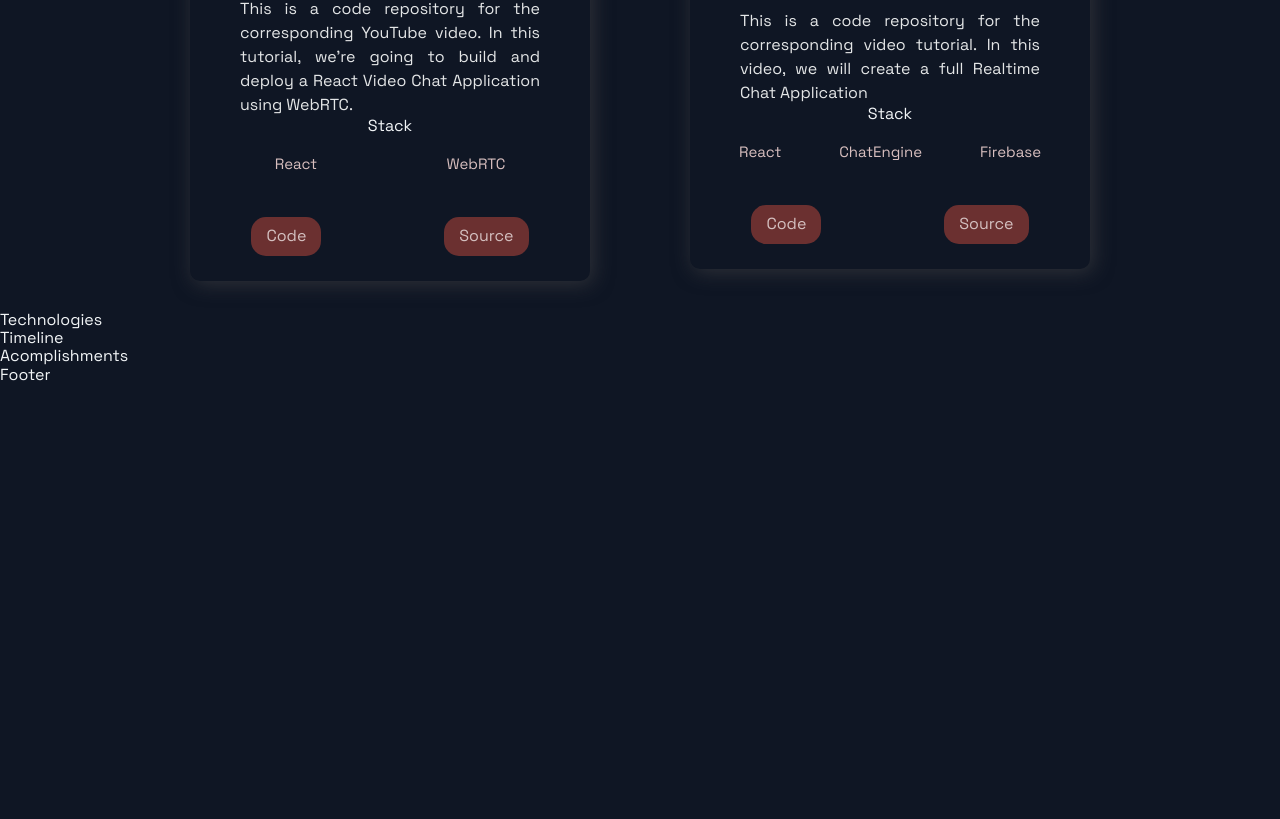
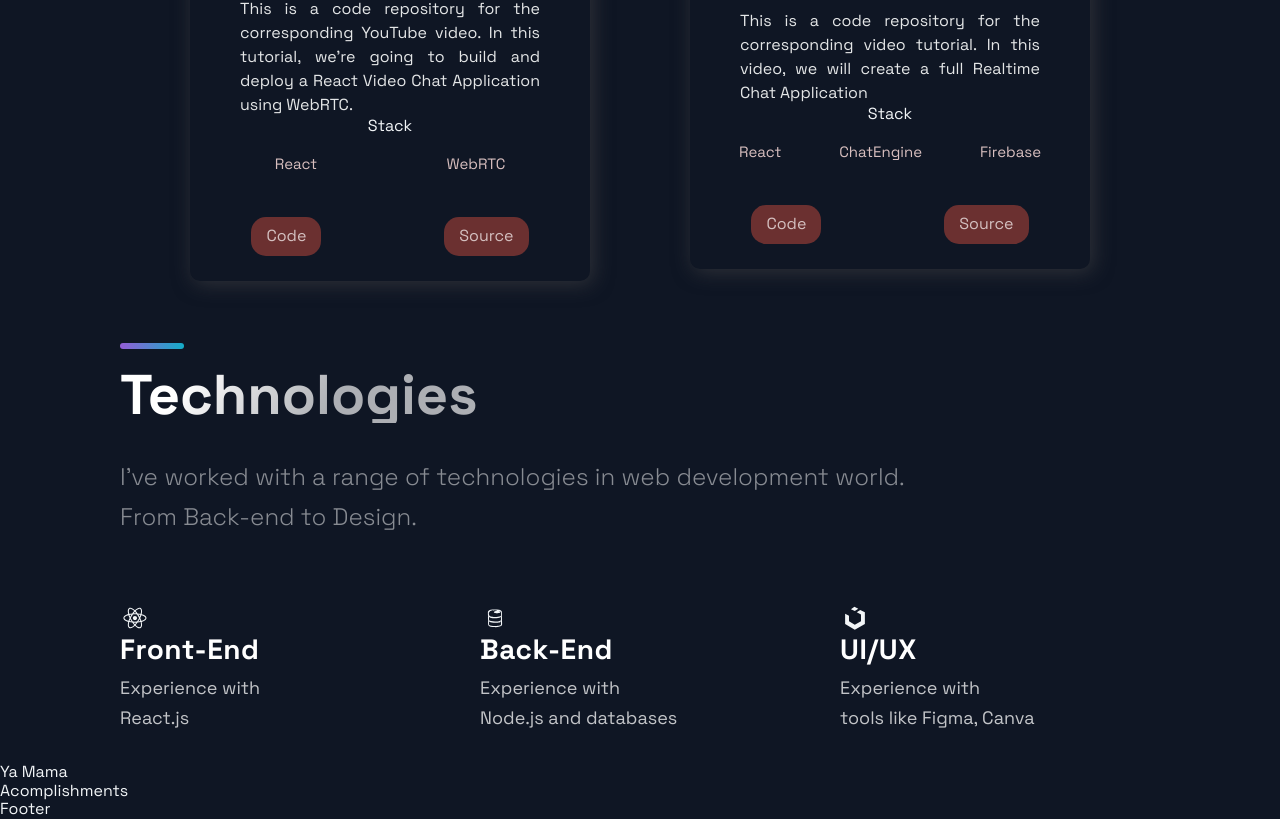
Before and after one commit to Speaklife88/Portfolio-2022, a Next.js app: page / in a window 1280 px wide. Shown: the part 1882-2701 px from the top of the page. Before the commit the page ends 2267 px from the top, so only its background shows below. Built offline with nearby package versions, Linux system fonts and the light colour scheme.

Commit message:
First commit- '22 Prep

```diff
--- a/package.json
+++ b/package.json
@@ -11,8 +11,8 @@
     "next": "10.2.3",
     "react": "17.0.2",
     "react-dom": "17.0.2",
+    "react-icons": "^4.2.0",
     "styled-components": "^5.3.0",
-    "styled-normalize": "^8.0.7",
-    "react-icons": "^4.2.0"
+    "styled-normalize": "^8.0.7"
   }
 }
--- a/src/components/Header/Header.js
+++ b/src/components/Header/Header.js
@@ -32,13 +32,13 @@ const Header = () =>  (
       </li>
     </Div2>
     <Div3>
-      <SocialIcons href="https://github.com">
+      <SocialIcons href="https://github.com/Speaklife88">
         <AiFillGithub size="3rem" />
       </SocialIcons>
-      <SocialIcons href="https://linkedin.com">
+      <SocialIcons href="https://www.linkedin.com/in/brandon-callegari/">
         <AiFillLinkedin size="3rem" />
       </SocialIcons>
-      <SocialIcons href="https://Instagram.com">
+      <SocialIcons href="https://www.instagram.com/branboutit/">
         <AiFillInstagram size="3rem" />
       </SocialIcons>
     </Div3>
--- a/src/components/Hero/Hero.js
+++ b/src/components/Hero/Hero.js
@@ -8,8 +8,8 @@ const Hero = () => (
   <Section row nopadding>
     <LeftSection>
       <SectionTitle main center>
-        Welcome to <br />
-        My Personal Portfolio
+        I'm Brandon... <br />
+        Welcome to my Portfolio
       </SectionTitle>
       <SectionText>
         To Be a Front-End Developer in 2021...what a time to be alive!
--- a/src/components/Technologies/Technologies.js
+++ b/src/components/Technologies/Technologies.js
@@ -1,12 +1,51 @@
 import React from 'react';
-import { DiFirebase, DiReact, DiZend } from 'react-icons/di';
+import { DiFirebase, DiReact, DiUikit, DiZend } from 'react-icons/di';
 import { Section, SectionDivider, SectionText, SectionTitle } from '../../styles/GlobalComponents';
 import { List, ListContainer, ListItem, ListParagraph, ListTitle } from './TechnologiesStyles';
 
 const Technologies = () =>  (
-  <div>
-    Technologies
-  </div>
+  <Section id="tech">
+    <SectionDivider />
+    <br/>
+    <SectionTitle>Technologies</SectionTitle>
+    <br />
+    <SectionText>
+      I've worked with a range of technologies in web development world.
+      From Back-end to Design.
+    </SectionText>
+    <List>
+      <ListItem>
+        <DiReact size="3rem" />
+        <ListContainer>
+          <ListTitle>Front-End</ListTitle>
+          <ListParagraph>
+            Experience with <br />
+            React.js
+          </ListParagraph>
+        </ListContainer>
+      </ListItem>
+      <ListItem>
+        <DiFirebase size="3rem" />
+        <ListContainer>
+          <ListTitle>Back-End</ListTitle>
+          <ListParagraph>
+            Experience with <br />
+            Node.js and databases
+          </ListParagraph>
+        </ListContainer>
+      </ListItem>
+      <ListItem>
+        <DiUikit size="3rem" />
+        <ListContainer>
+          <ListTitle>UI/UX</ListTitle>
+          <ListParagraph>
+            Experience with <br />
+            tools like Figma, Canva
+          </ListParagraph>
+        </ListContainer>
+      </ListItem>
+    </List>
+  </Section>
 );
 
 export default Technologies;
--- a/src/components/TimeLine/TimeLine.js
+++ b/src/components/TimeLine/TimeLine.js
@@ -1,52 +1,64 @@
-import React, { useState, useRef, useEffect } from 'react';
+import React, { useState, useRef, useEffect } from "react";
 
-import { CarouselButton, CarouselButtonDot, CarouselButtons, CarouselContainer, CarouselItem, CarouselItemImg, CarouselItemText, CarouselItemTitle, CarouselMobileScrollNode } from './TimeLineStyles';
-import { Section, SectionDivider, SectionText, SectionTitle } from '../../styles/GlobalComponents';
-import { TimeLineData } from '../../constants/constants';
+import {
+  CarouselButton,
+  CarouselButtonDot,
+  CarouselButtons,
+  CarouselContainer,
+  CarouselItem,
+  CarouselItemImg,
+  CarouselItemText,
+  CarouselItemTitle,
+  CarouselMobileScrollNode,
+} from "./TimeLineStyles";
+import {
+  Section,
+  SectionDivider,
+  SectionText,
+  SectionTitle,
+} from "../../styles/GlobalComponents";
+import { TimeLineData } from "../../constants/constants";
 
 const TOTAL_CAROUSEL_COUNT = TimeLineData.length;
 
 const Timeline = () => {
-  // const [activeItem, setActiveItem] = useState(0);
-  // const carouselRef = useRef();
+  const [activeItem, setActiveItem] = useState(0);
+  const carouselRef = useRef();
 
-  // const scroll = (node, left) => {
-  //   return node.scrollTo({ left, behavior: 'smooth' });
-  // }
+  const scroll = (node, left) => {
+    return node.scrollTo({ left, behavior: 'smooth' });
+  }
 
-  // const handleClick = (e, i) => {
-  //   e.preventDefault();
+  const handleClick = (e, i) => {
+    e.preventDefault();
 
-  //   if (carouselRef.current) {
-  //     const scrollLeft = Math.floor(carouselRef.current.scrollWidth * 0.7 * (i / TimeLineData.length));
+    if (carouselRef.current) {
+      const scrollLeft = Math.floor(carouselRef.current.scrollWidth * 0.7 * (i / TimeLineData.length));
 
-  //     scroll(carouselRef.current, scrollLeft);
-  //   }
-  // }
+      scroll(carouselRef.current, scrollLeft);
+    }
+  }
 
-  // const handleScroll = () => {
-  //   if (carouselRef.current) {
-  //     const index = Math.round((carouselRef.current.scrollLeft / (carouselRef.current.scrollWidth * 0.7)) * TimeLineData.length);
+  const handleScroll = () => {
+    if (carouselRef.current) {
+      const index = Math.round((carouselRef.current.scrollLeft / (carouselRef.current.scrollWidth * 0.7)) * TimeLineData.length);
 
-  //     setActiveItem(index);
-  //   }
-  // }
+      setActiveItem(index);
+    }
+  }
 
   // // snap back to beginning of scroll when window is resized
   // // avoids a bug where content is covered up if coming from smaller screen
-  // useEffect(() => {
-  //   const handleResize = () => {
-  //     scroll(carouselRef.current, 0);
-  //   }
+  useEffect(() => {
+    const handleResize = () => {
+      scroll(carouselRef.current, 0);
+    }
 
-  //   window.addEventListener('resize', handleResize);
-  // }, []);
+    window.addEventListener('resize', handleResize);
+  }, []);
 
   return (
-    <div>
-      Timeline
-    </div>
+  <div>Ya Mama</div>
   );
 };
-
 export default Timeline;
```
Also changed, not shown: 1 other file (tests, documents, lock files or other folders).
